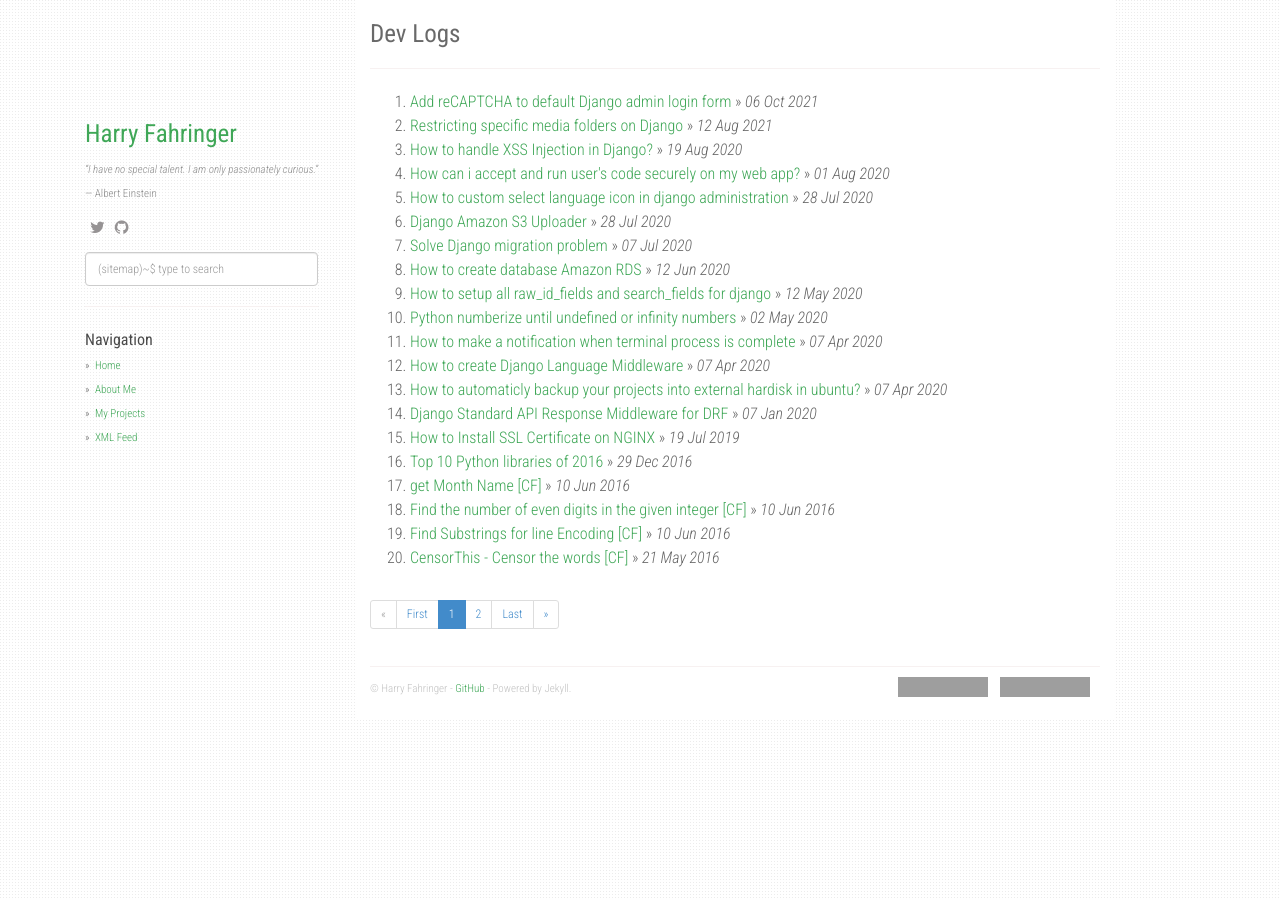
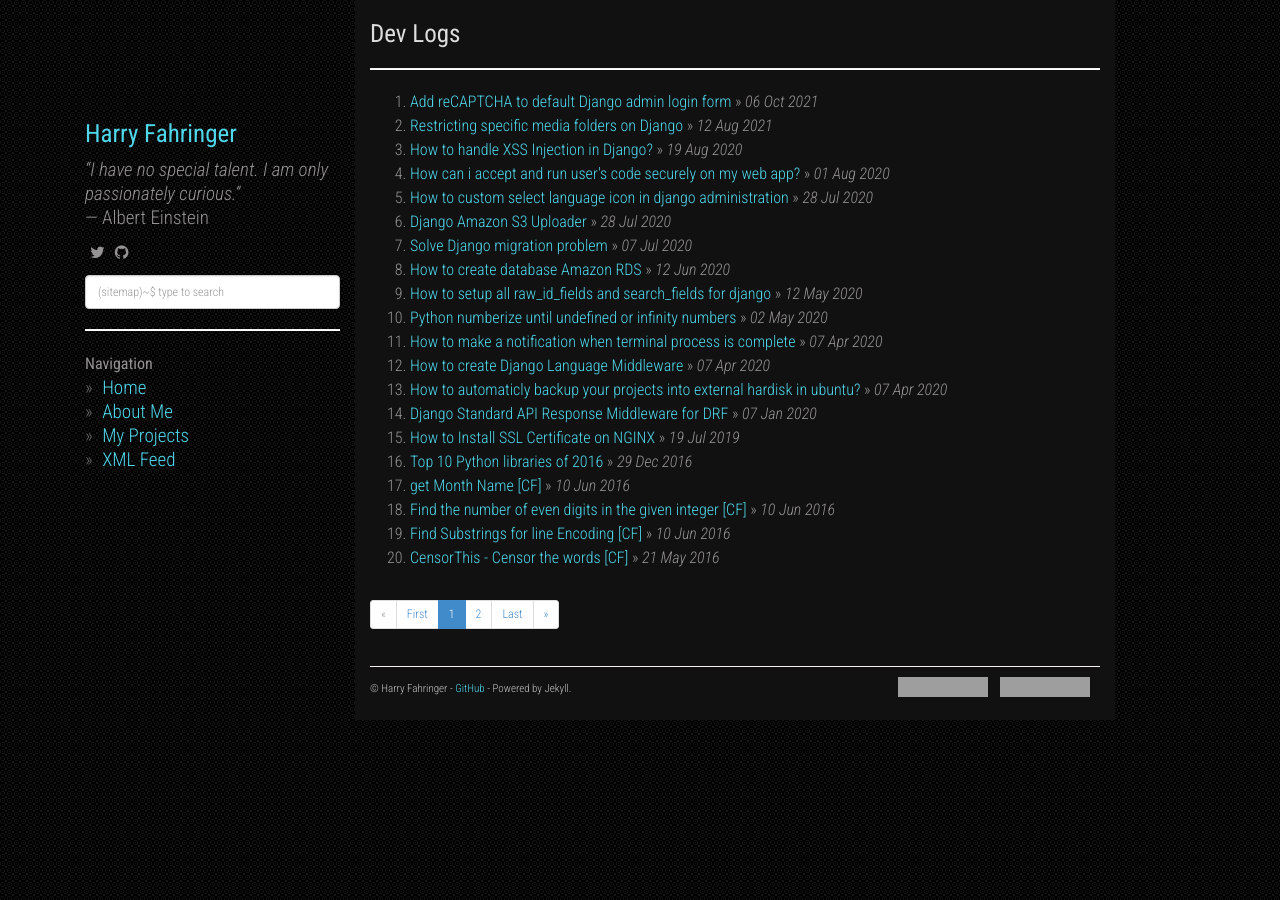
Before and after one commit to harryrf3/harryrf3.github.io, a Jekyll site: the page built from index.html, in a window 1280 px wide. Built offline with Jekyll 4.4.1, drawn with Linux system fonts in a browser that asks for light colours; nearby versions of some CDN libraries; the list of posts is cut into pages by our own code; grey boxes are pictures that could not be loaded.

Commit message:
Added static background to body
Made some changes to colors (more later)

```diff
--- a/static/css/main.css
+++ b/static/css/main.css
@@ -1,10 +1,10 @@
 body {
   font-family: "Roboto Condensed", Arial, sans-serif;
-  background: url("/static/img/subtle_dots.png");
+  background: url(/static/img/dark_dotted2.png) fixed;
   line-height: 1.5em;
   font-weight: 300;
   font-size: 16px;
-  color: #666;
+  color: #969394;
 }
 hr {
   margin-top: 20px;
@@ -20,7 +20,7 @@ span.time, span.categories {
   text-transform: uppercase;
 }
 h1, h2, h3 {
-  color: #696969;
+  color: #DDD;
   font-weight: normal;
 }
 h1 {
@@ -32,7 +32,7 @@ h2, h3 {
 }
 a, a:link, a:active {
   text-decoration: none;
-  color: #3fa757;
+  color: #4fd8eb;
 }
 a:hover {
   color: #B3B3B3;
@@ -41,7 +41,7 @@ a:hover {
 
 /* Layout */
 .main-layout {
-  background: #fff;
+  background: #111;
 }
 .sidebar-nav {
   margin: 0;
@@ -86,17 +86,17 @@ div.post-content .btn-tags {
 /* Left column */
 div.col-sm-3 {
   margin-top: 100px;
-  font-size: 11px;
+  font-size: 19px;
   color: #666;
 }
 div.col-sm-3 strong {
   font-size: 16px;
-  color: #4A4A4A;
+  color: #969394;
   font-weight: normal;
 }
 div.col-sm-3 div.profile-about {
   margin-top: 10px;
-  color: #8C8C8C;
+  color: #969394;
 }
 
 /* Pagination */
@@ -154,6 +154,7 @@ div.col-sm-3 div.profile-about {
 /* Responsive Conditional */
 @media (min-width: 1024px) {
   .fixed-condition {
+/*     padding: 10, inherit; */
     position: fixed;
     max-width: 255px;
   }
@@ -161,5 +162,6 @@ div.col-sm-3 div.profile-about {
 @media (max-width: 768px) {
   div.col-sm-3 {
     margin-top: 30px;
+    padding: 10px, inherit;
   }
 }
```
Also changed, not shown: static/img/dark_dotted2.png (added), static/img/subtle_dots.png (deleted).
